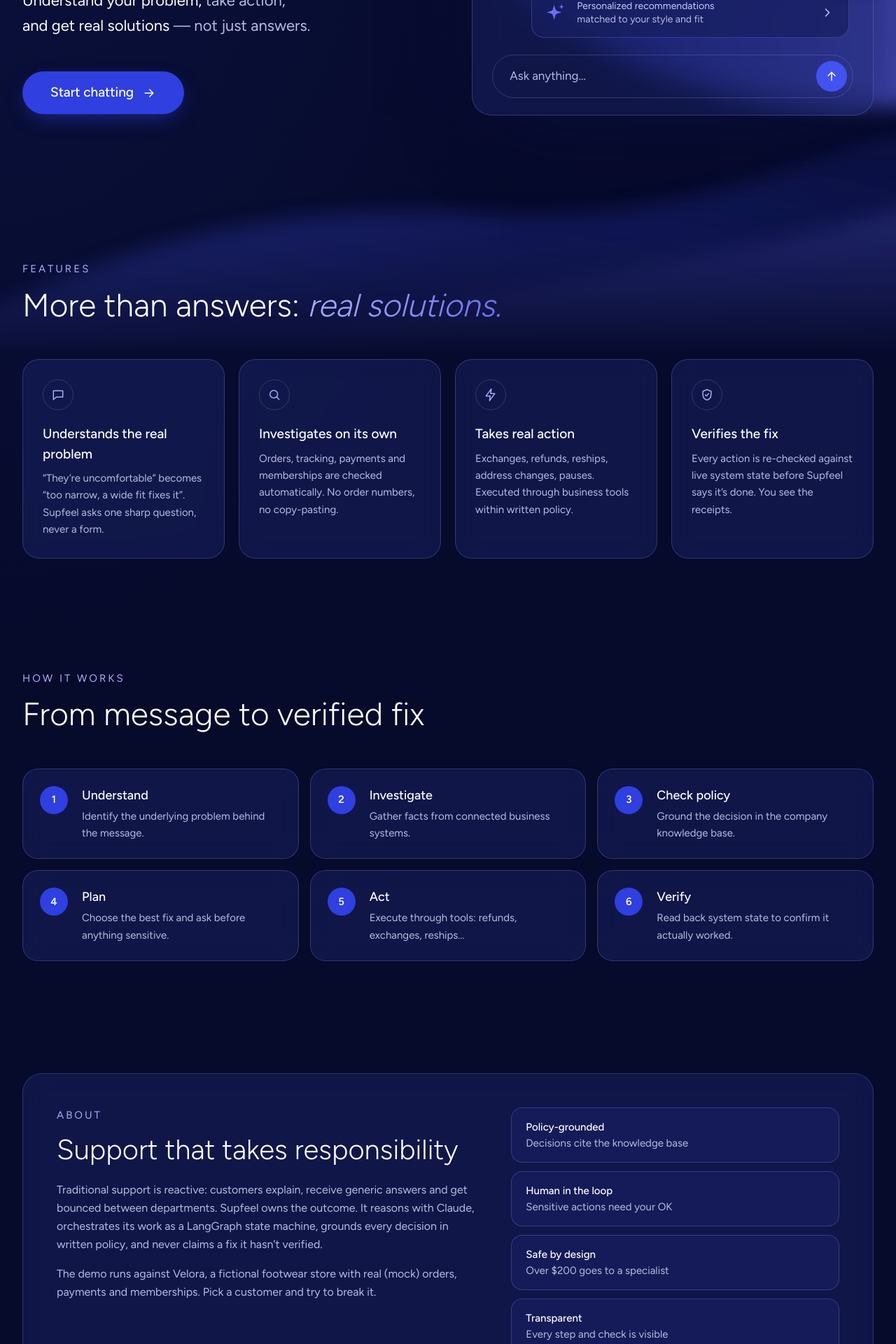
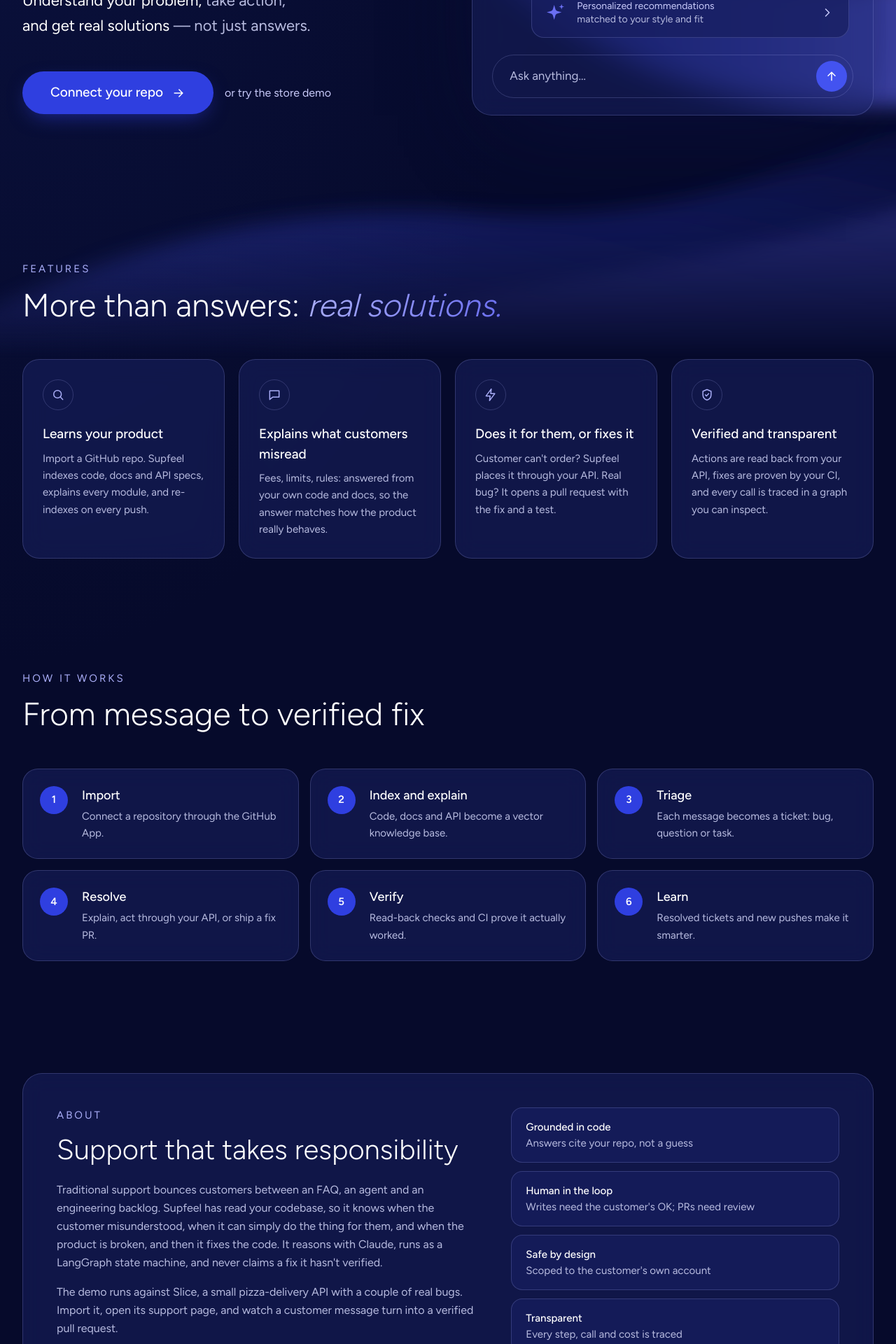
Before and after one commit to ryl1k/Supfeel, a Next.js app in the folder frontend/: page / in a window 1280 px wide. Shown: the part 520-2440 px from the top of the page at 70% size. Built offline with nearby package versions, Linux system fonts and the light colour scheme.

Commit message:
feat(web): update landing copy for code support

```diff
--- a/frontend/components/landing/Hero.tsx
+++ b/frontend/components/landing/Hero.tsx
@@ -23,12 +23,17 @@
           <br className="hidden sm:block" /> and get real solutions{" "}
           <span className="text-text-300">— not just answers.</span>
         </p>
-        <Link
-          href="/chat"
-          className="btn-primary mt-12 inline-flex items-center gap-3 rounded-full px-10 py-4 text-[19px] font-medium"
-        >
-          Start chatting <ArrowRight className="h-5 w-5" />
-        </Link>
+        <div className="mt-12 flex flex-wrap items-center gap-4">
+          <Link
+            href="/app"
+            className="btn-primary inline-flex items-center gap-3 rounded-full px-10 py-4 text-[19px] font-medium"
+          >
+            Connect your repo <ArrowRight className="h-5 w-5" />
+          </Link>
+          <Link href="/chat" className="text-[16px] text-lavender-200 transition-colors hover:text-white">
+            or try the store demo
+          </Link>
+        </div>
       </div>
       <div className="flex justify-center lg:justify-end">
         <ChatPreview />
--- a/frontend/components/landing/Nav.tsx
+++ b/frontend/components/landing/Nav.tsx
@@ -23,7 +23,7 @@
         ))}
       </nav>
       <Link
-        href="/chat"
+        href="/app"
         className="flex items-center gap-2 rounded-full border border-line px-5 py-2.5 text-[15px] transition-colors hover:border-lavender-300/60 sm:px-7 sm:py-3 sm:text-[17px]"
       >
         Try Supfeel <ArrowRight />
--- a/frontend/components/landing/Sections.tsx
+++ b/frontend/components/landing/Sections.tsx
@@ -5,34 +5,34 @@
 
 const FEATURES = [
   {
-    icon: <Chat />,
-    title: "Understands the real problem",
-    body: "“They’re uncomfortable” becomes “too narrow, a wide fit fixes it”. Supfeel asks one sharp question, never a form.",
+    icon: <Search />,
+    title: "Learns your product",
+    body: "Import a GitHub repo. Supfeel indexes code, docs and API specs, explains every module, and re-indexes on every push.",
   },
   {
-    icon: <Search />,
-    title: "Investigates on its own",
-    body: "Orders, tracking, payments and memberships are checked automatically. No order numbers, no copy-pasting.",
+    icon: <Chat />,
+    title: "Explains what customers misread",
+    body: "Fees, limits, rules: answered from your own code and docs, so the answer matches how the product really behaves.",
   },
   {
     icon: <Bolt />,
-    title: "Takes real action",
-    body: "Exchanges, refunds, reships, address changes, pauses. Executed through business tools within written policy.",
+    title: "Does it for them, or fixes it",
+    body: "Customer can't order? Supfeel places it through your API. Real bug? It opens a pull request with the fix and a test.",
   },
   {
     icon: <Shield />,
-    title: "Verifies the fix",
-    body: "Every action is re-checked against live system state before Supfeel says it’s done. You see the receipts.",
+    title: "Verified and transparent",
+    body: "Actions are read back from your API, fixes are proven by your CI, and every call is traced in a graph you can inspect.",
   },
 ];
 
 const STEPS = [
-  ["Understand", "Identify the underlying problem behind the message."],
-  ["Investigate", "Gather facts from connected business systems."],
-  ["Check policy", "Ground the decision in the company knowledge base."],
-  ["Plan", "Choose the best fix and ask before anything sensitive."],
-  ["Act", "Execute through tools: refunds, exchanges, reships…"],
-  ["Verify", "Read back system state to confirm it actually worked."],
+  ["Import", "Connect a repository through the GitHub App."],
+  ["Index and explain", "Code, docs and API become a vector knowledge base."],
+  ["Triage", "Each message becomes a ticket: bug, question or task."],
+  ["Resolve", "Explain, act through your API, or ship a fix PR."],
+  ["Verify", "Read-back checks and CI prove it actually worked."],
+  ["Learn", "Resolved tickets and new pushes make it smarter."],
 ];
 
 export function Features() {
@@ -89,21 +89,22 @@
             Support that takes responsibility
           </h2>
           <p className="mt-5 text-[16px] leading-relaxed text-text-300">
-            Traditional support is reactive: customers explain, receive generic answers and get bounced between
-            departments. Supfeel owns the outcome. It reasons with Claude, orchestrates its work as a LangGraph state
-            machine, grounds every decision in written policy, and never claims a fix it hasn&apos;t verified.
+            Traditional support bounces customers between an FAQ, an agent and an engineering backlog. Supfeel has
+            read your codebase, so it knows when the customer misunderstood, when it can simply do the thing for them,
+            and when the product is broken, and then it fixes the code. It reasons with Claude, runs as a LangGraph
+            state machine, and never claims a fix it hasn&apos;t verified.
           </p>
           <p className="mt-4 text-[16px] leading-relaxed text-text-300">
-            The demo runs against Velora, a fictional footwear store with real (mock) orders, payments and
-            memberships. Pick a customer and try to break it.
+            The demo runs against Slice, a small pizza-delivery API with a couple of real bugs. Import it, open
+            its support page, and watch a customer message turn into a verified pull request.
           </p>
         </div>
         <ul className="grid content-start gap-3 text-[15px]">
           {[
-            ["Policy-grounded", "Decisions cite the knowledge base"],
-            ["Human in the loop", "Sensitive actions need your OK"],
-            ["Safe by design", "Over $200 goes to a specialist"],
-            ["Transparent", "Every step and check is visible"],
+            ["Grounded in code", "Answers cite your repo, not a guess"],
+            ["Human in the loop", "Writes need the customer's OK; PRs need review"],
+            ["Safe by design", "Scoped to the customer's own account"],
+            ["Transparent", "Every step, call and cost is traced"],
           ].map(([t, d]) => (
             <li key={t} className="rounded-[16px] border border-line bg-panel-strong px-5 py-4">
               <span className="font-medium">{t}</span>
@@ -123,10 +124,10 @@
         See it <span className="text-gradient italic">solve</span>, not just reply.
       </h2>
       <Link
-        href="/chat"
+        href="/app"
         className="btn-primary mt-8 inline-flex items-center gap-3 rounded-full px-10 py-4 text-[18px] font-medium"
       >
-        Start chatting <ArrowRight className="h-5 w-5" />
+        Open the workspace <ArrowRight className="h-5 w-5" />
       </Link>
     </section>
   );
```
